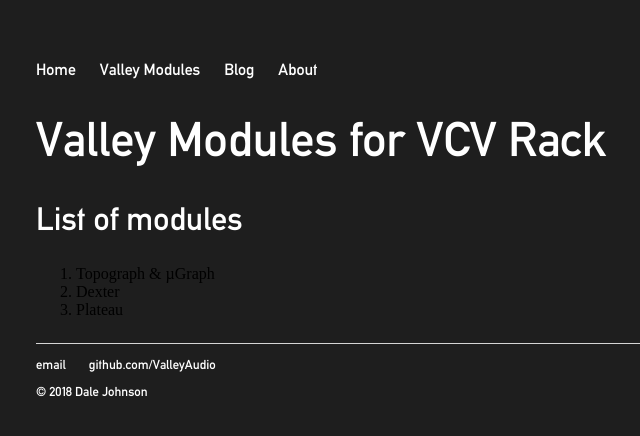
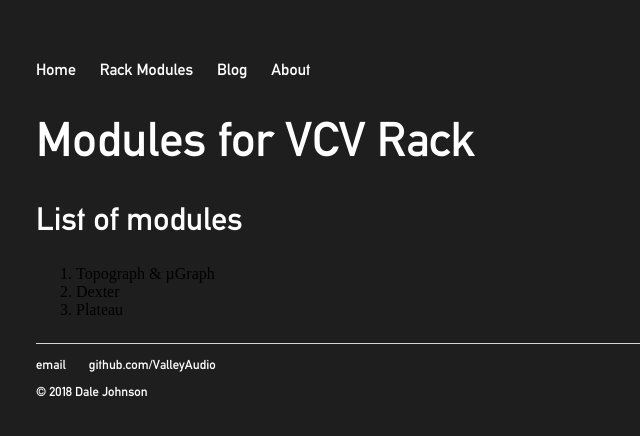
Before and after one commit to ValleyAudio/ValleyAudio.github.io, a Jekyll site: the page built from valleyModules/index.html, in a window 1280 px wide. Shown: the top 436 px of the page, without its empty margins (156-796 px from the left). Built offline with Jekyll 4.4.1, drawn with Linux system fonts in a browser that asks for light colours.

Commit message:
Renamed title

```diff
--- a/_layouts/default.html
+++ b/_layouts/default.html
@@ -9,7 +9,7 @@
             <nav>
                 <ul>
                     <li><a href="/">Home</a></li>
-                    <li><a href="/valleyModules">Valley Modules</a></li>
+                    <li><a href="/rack">Rack Modules</a></li>
                     <li><a href="/blog">Blog</a></li>
                     <li><a href="/about">About</a></li>
                 </ul>
--- a/valleyModules/index.html
+++ b/valleyModules/index.html
@@ -1,9 +1,9 @@
 ---
 layout: default
-title: Valley Modules
+title: Rack Modules
 ---
 <div class="about">
-    <h1>Valley Modules for VCV Rack</h1>
+    <h1>Modules for VCV Rack</h1>
     <h2>List of modules</h2>
     <p><ol>
         <li>Topograph & µGraph</li>
```
